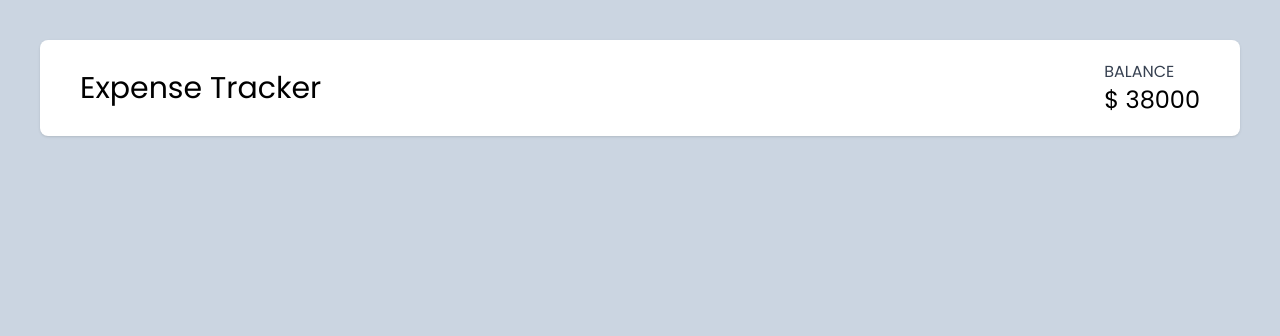
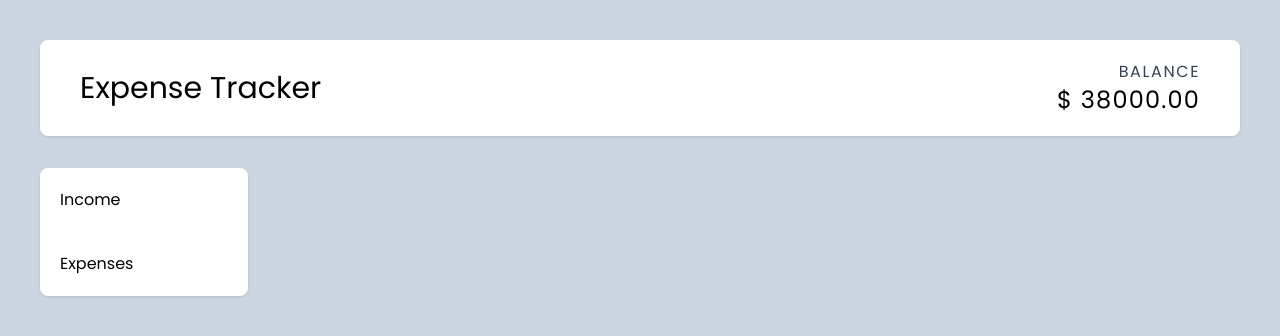
Before and after one commit to ktxdev/expense-tracker, a React (Create React App) app in the folder src/main/frontend/: page / in a window 1280 px wide. Shown: the top 336 px of the page. Built offline with nearby package versions, Linux system fonts and the light colour scheme.

Commit message:
Added SideNav component

```diff
--- a/src/main/frontend/src/App.js
+++ b/src/main/frontend/src/App.js
@@ -1,9 +1,11 @@
 import Navbar from "./components/navbar/Navbar";
+import SideNav from "./components/sidenav/SideNav";
 
 function App() {
   return (
-    <div className="w-full h-screen bg-slate-300 p-10">
-        <Navbar balance="38000" />
+    <div className="w-full h-screen max-h-screen bg-slate-300 p-10">
+        <Navbar balance="38000.00" />
+        <SideNav />
     </div>
   );
 }
--- a/src/main/frontend/src/components/navbar/Navbar.jsx
+++ b/src/main/frontend/src/components/navbar/Navbar.jsx
@@ -2,11 +2,11 @@ import React from 'react'
 
 const Navbar = ({balance}) => {
   return (
-    <div className="flex items-center justify-between bg-white px-10 py-5 rounded-lg shadow">
+    <div className="flex items-center justify-between bg-white px-10 py-5 rounded-lg shadow mb-8">
         <h2 className="text-3xl">Expense Tracker</h2>
-        <div className="flex flex-col">
-            <h4 className="text-gray-700">BALANCE</h4>
-            <h3 className="text-2xl"> <span>$</span> {balance}</h3>
+        <div className="flex flex-col items-end">
+            <h4 className="text-gray-700 tracking-widest">BALANCE</h4>
+            <h3 className="text-2xl tracking-wider"> <span>$</span> {balance}</h3>
         </div>
     </div>
   )
--- /dev/null
+++ b/src/main/frontend/src/components/sidenav/SideNav.jsx
@@ -0,0 +1,13 @@
+import React from 'react'
+import SideNavItem from './sidenavitem/SideNavItem'
+
+const SideNav = () => {
+  return (
+    <div className="bg-white w-52 rounded-lg shadow overflow-hidden">
+        <SideNavItem title="Income" />
+        <SideNavItem title="Expenses" />
+    </div>
+  )
+}
+
+export default SideNav
--- /dev/null
+++ b/src/main/frontend/src/components/sidenav/sidenavitem/SideNavItem.jsx
@@ -0,0 +1,9 @@
+import React from 'react'
+
+const SideNavItem = ({title}) => {
+  return (
+    <div className="p-5 cursor-pointer hover:bg-gray-100 hover:text-black">{title}</div>
+  )
+}
+
+export default SideNavItem
```
